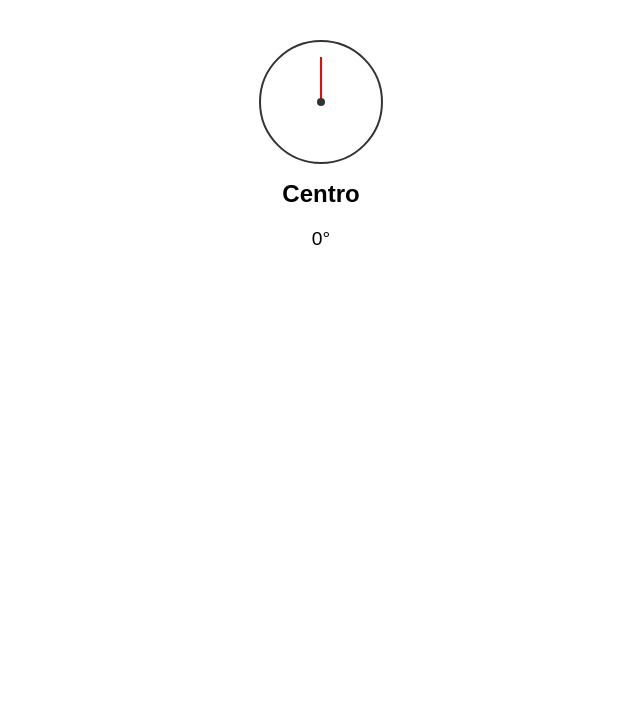
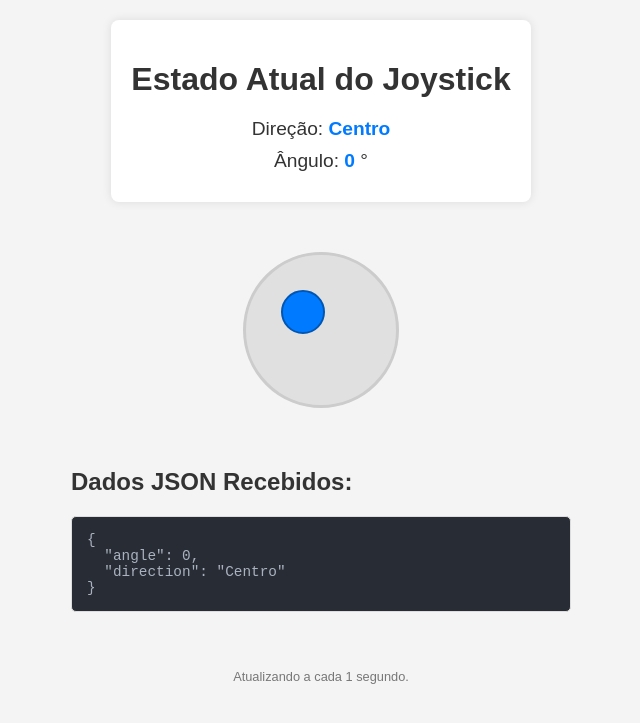
Before and after one commit to jpaullopes/server_railway, a Flask app: page / in a window 1280 px wide. Shown: the top 723 px of the page, without its empty margins (319-959 px from the left). Run offline with Flask 3, Linux system fonts and the light colour scheme.

Commit message:
.html changed

```diff
--- a/templates/index.html
+++ b/templates/index.html
@@ -1,36 +1,194 @@
 <!DOCTYPE html>
-<html lang="pt-BR">
+<html lang="pt-br">
 <head>
-  <meta charset="UTF-8" />
-  <meta http-equiv="refresh" content="2" />
-  <meta name="viewport" content="width=device-width, initial-scale=1.0" />
-  <title>Rosa dos Ventos</title>
-  <link rel="stylesheet" href="/static/style.css" />
+    <meta charset="UTF-8">
+    <meta name="viewport" content="width=device-width, initial-scale=1.0">
+    <title>Estado do Joystick</title>
+    <style>
+        body {
+            font-family: Arial, sans-serif;
+            display: flex;
+            flex-direction: column;
+            align-items: center;
+            margin-top: 20px;
+            background-color: #f4f4f4;
+            color: #333;
+        }
+
+        .container {
+            background-color: #fff;
+            padding: 20px;
+            border-radius: 8px;
+            box-shadow: 0 0 10px rgba(0, 0, 0, 0.1);
+            text-align: center;
+            margin-bottom: 20px;
+        }
+
+        h1 {
+            color: #333;
+            margin-bottom: 20px;
+        }
+
+        .data-display p {
+            font-size: 1.2em;
+            margin: 10px 0;
+        }
+
+        .data-display span {
+            font-weight: bold;
+            color: #007bff;
+        }
+
+        #joystick-visualizer-container {
+            margin-top: 30px;
+            margin-bottom: 20px;
+        }
+
+        #joystick-base {
+            width: 150px;
+            height: 150px;
+            background-color: #e0e0e0;
+            border-radius: 50%;
+            position: relative;
+            border: 3px solid #ccc;
+            margin: 0 auto; /* Centralizar a base */
+        }
+
+        #stick {
+            width: 40px;
+            height: 40px;
+            background-color: #007bff;
+            border-radius: 50%;
+            position: absolute;
+            top: 50%;
+            left: 50%;
+            /* Ajuste inicial para o centro (50% - metade do tamanho do stick) */
+            transform: translate(-20px, -20px);
+            border: 2px solid #0056b3;
+        }
+
+        .raw-data-container {
+            width: 80%;
+            max-width: 500px;
+            margin-top: 20px;
+        }
+
+        #rawData {
+            background-color: #282c34;
+            color: #abb2bf;
+            padding: 15px;
+            border-radius: 5px;
+            font-family: "Courier New", Courier, monospace;
+            font-size: 0.9em;
+            white-space: pre-wrap; /* Para quebrar linha no JSON */
+            word-wrap: break-word;
+            text-align: left;
+            border: 1px solid #ddd;
+        }
+
+        .footer {
+            margin-top: 30px;
+            font-size: 0.8em;
+            color: #777;
+        }
+    </style>
 </head>
 <body>
-  <div class="compass">
-    <div class="needle" id="needle"></div>
-    <div class="center-dot"></div>
+    <div class="container">
+        <h1>Estado Atual do Joystick</h1>
+        <div class="data-display">
+            <p>Direção: <span id="direction">Aguardando...</span></p>
+            <p>Ângulo: <span id="angle">Aguardando...</span> &deg;</p>
         </div>
-  <h2 id="direction">Centro</h2>
-  <div id="angle">0°</div>
+    </div>
+
+    <div id="joystick-visualizer-container">
+        <div id="joystick-base">
+            <div id="stick"></div>
+        </div>
+    </div>
+
+    <div class="raw-data-container">
+        <h2>Dados JSON Recebidos:</h2>
+        <pre id="rawData">Aguardando dados...</pre>
+    </div>
+
+    <div class="footer">
+        <p>Atualizando a cada 1 segundo.</p>
+    </div>
 
     <script>
-    async function fetchState() {
+        const directionSpan = document.getElementById('direction');
+        const angleSpan = document.getElementById('angle');
+        const rawDataPre = document.getElementById('rawData');
+        const stickDiv = document.getElementById('stick');
+        const baseRadius = 75; // Metade do tamanho da base (150px / 2)
+        const stickRadius = 20; // Metade do tamanho do stick (40px / 2)
+        // Distância máxima que o stick pode se mover do centro da base
+        const maxStickOffset = baseRadius - stickRadius - 5; // Pequena margem
+
+        async function fetchJoystickState() {
             try {
-        const resp = await fetch('/state');
-        const data = await resp.json();
-        document.getElementById('direction').textContent = data.direction;
-        document.getElementById('angle').textContent = data.angle + '°';
-        document.getElementById('needle').style.transform =
-          `rotate(${data.angle}deg) translateX(-1px) translateY(-100%)`;
-      } catch (e) {
-        console.error(e);
+                const response = await fetch('/state');
+                if (!response.ok) {
+                    throw new Error(`Erro HTTP: ${response.status}`);
+                }
+                const data = await response.json();
+
+                // Atualiza os textos
+                directionSpan.textContent = data.direction || 'N/A';
+                angleSpan.textContent = data.angle !== undefined ? data.angle.toString() : 'N/A';
+
+                // Atualiza os dados JSON brutos
+                rawDataPre.textContent = JSON.stringify(data, null, 2);
+
+                // Atualiza a visualização do joystick
+                updateStickPosition(data.angle, data.direction);
+
+            } catch (error) {
+                console.error('Falha ao buscar dados do joystick:', error);
+                directionSpan.textContent = 'Erro';
+                angleSpan.textContent = 'Erro';
+                rawDataPre.textContent = `Erro ao carregar dados:\n${error.message}`;
             }
         }
-    // Atualiza a cada 2s (ou tempo de refresh HTML)
-    setInterval(fetchState, 2000);
-    fetchState();
+
+        function updateStickPosition(angleDegrees, direction) {
+            let currentAngleRad = 0;
+            let distanceFromCenter = maxStickOffset;
+
+            if (direction === 'Centro') {
+                distanceFromCenter = 0; // Stick no centro
+            } else {
+                 // Converte o ângulo para radianos e ajusta (0 graus = Norte/Cima)
+                 // O CSS posiciona 0 graus à direita, então precisamos ajustar.
+                 // No seu server.py: Norte = 0, Leste = 90, Sul = 180, Oeste = 270
+                 // Para CSS transform rotate (0 = direita):
+                 // Norte (0 server) -> -90 CSS
+                 // Leste (90 server) -> 0 CSS
+                 // Sul (180 server) -> 90 CSS
+                 // Oeste (270 server) -> 180 CSS
+                 // Um ajuste de -90 graus é necessário.
+                currentAngleRad = (angleDegrees - 90) * (Math.PI / 180);
+            }
+
+
+            // Calcula a posição X e Y do stick relativo ao centro da base
+            // A posição (0,0) para o stick é o centro da base.
+            // O CSS 'left' e 'top' são relativos ao canto superior esquerdo da base.
+            // Então, começamos do centro da base (baseRadius, baseRadius)
+            // e subtraímos metade do tamanho do stick para centralizá-lo.
+
+            const stickX = baseRadius + (distanceFromCenter * Math.cos(currentAngleRad)) - stickRadius;
+            const stickY = baseRadius + (distanceFromCenter * Math.sin(currentAngleRad)) - stickRadius;
+
+            stickDiv.style.left = `${stickX}px`;
+            stickDiv.style.top = `${stickY}px`;
+        }
+
+        // Busca os dados inicialmente e depois a cada 1 segundo
+        fetchJoystickState();
+        setInterval(fetchJoystickState, 1000); // Atualiza a cada 1000 ms (1 segundo)
     </script>
 </body>
 </html>
```
Lines whose indentation alone changed are shown as unchanged.
